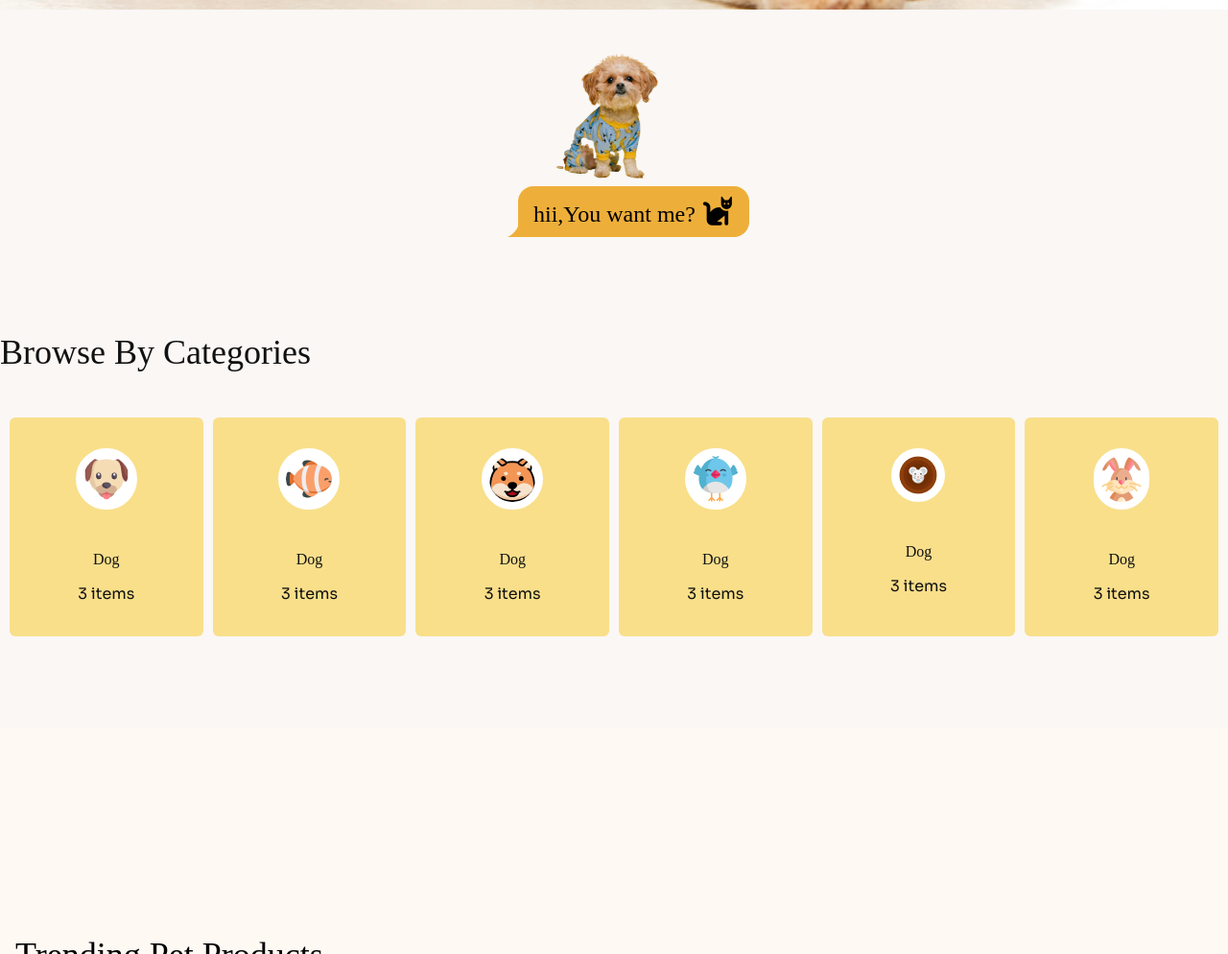
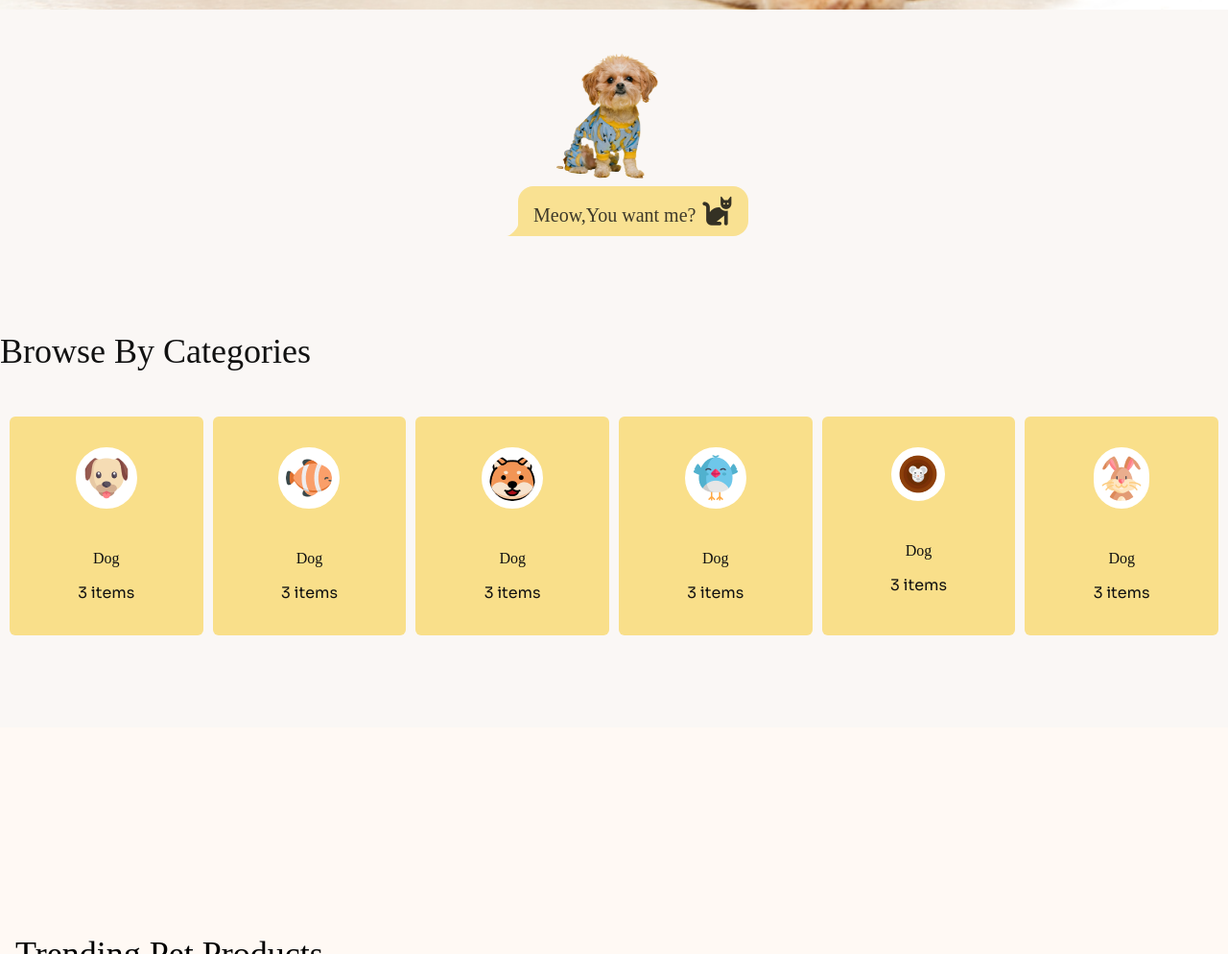
Before and after one commit to Tanna62/MeowMart, a plain HTML site: page index.html in a window 1280 px wide. Shown: the part 970-1964 px from the top of the page at 96% size. Drawn offline with nearby package versions, Linux system fonts and the light colour scheme; a web font is replaced by a local one.

Commit message:
nothing to commit

```diff
--- a/index.html
+++ b/index.html
@@ -190,10 +190,10 @@
                           <img src="./c1-assets/cute-pet-small.png" alt="Cute Cat" class="cat-animation w-32 mx-auto">
 
                         </div>
-                        <div class="chat chat-start md:ml-52">
-                          <div class="chat-bubble chat-bubble-accent md:ml-80  ml-32 font-adlam md:text-2xl font-normal text-black">
-                            hii,You want me?
-                            <i class="fa-solid fa-cat text-black text-3xl"></i>
+                        <div class="chat chat-start md:ml-52 ">
+                          <div class="chat-bubble chat-bubble-accent bg-[#f9df8aec] md:ml-80  ml-32 font-adlam md:text-xl text-lg font-normal text-[#111111ce]">
+                            Meow,You want me?
+                            <i class="fa-solid fa-cat text-[#111111d8] text-3xl"></i>
                           </div>
 
                      </div>
@@ -544,7 +544,7 @@
 </main>
 <!-- Get (P)awesome news -->
 
- <div class=" absolute z-10 left-11 md:left-28 drop-shadow box-border ">
+ <div class=" absolute z-10 left-10 md:left-10 drop-shadow box-border ">
 <div class=" md:max-w-screen-xl max-w-80  mx-auto box-border rounded-md bg-[#faf1e9]  my-2 md:my-4">
   <!--  -->
   <div class="  ">
```
